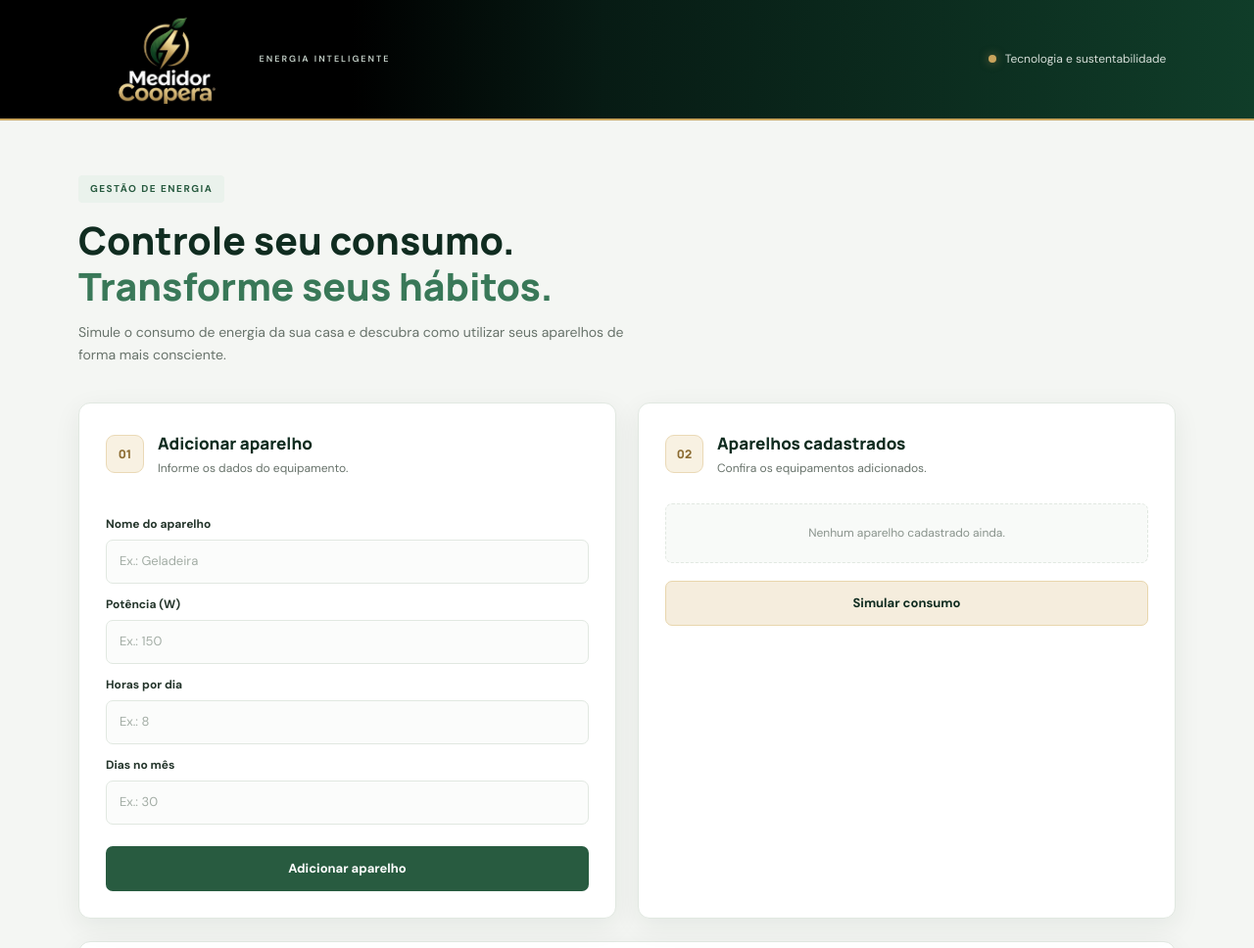
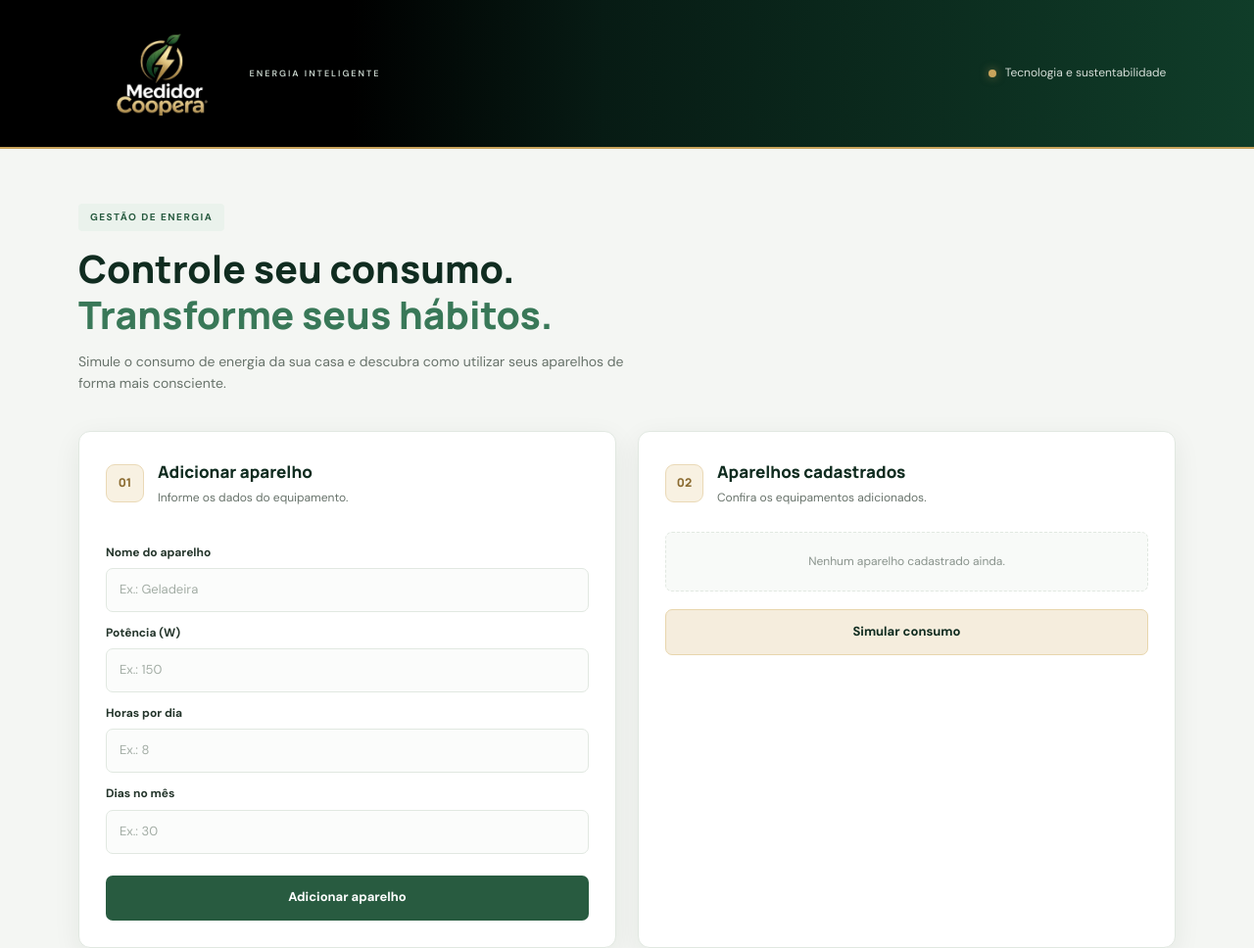
Before and after one commit to GiRamosv/medidor-coopera, a website: page index.html in a window 1280 px wide. Shown: the top 968 px of the page at 98% size. Drawn offline with Linux system fonts and the light colour scheme.

Commit message:
aRRUMANDO A LOGO

```diff
--- a/style.css
+++ b/style.css
@@ -669,13 +669,14 @@ input {
     margin: 0 auto 20px;
 }
 
-/* NOVA LOGO - CABEÇALHO */
+/* LOGO DO CABEÇALHO */
 .logo-cabecalho {
-    width: 160px; /* Aumenta o tamanho da logo */
+    width: 150px;
+    max-width: 100%;
     height: auto;
-    mix-blend-mode: normal;
-    background: transparent;
     object-fit: contain;
+    display: block;
+    flex-shrink: 0;
 }
 
 /* ORGANIZAÇÃO DA MARCA NO CABEÇALHO */
@@ -683,6 +684,7 @@ input {
     display: flex;
     align-items: center;
     gap: 15px;
+    min-height: 120px;
 }
 
 .marca-texto p {
```
